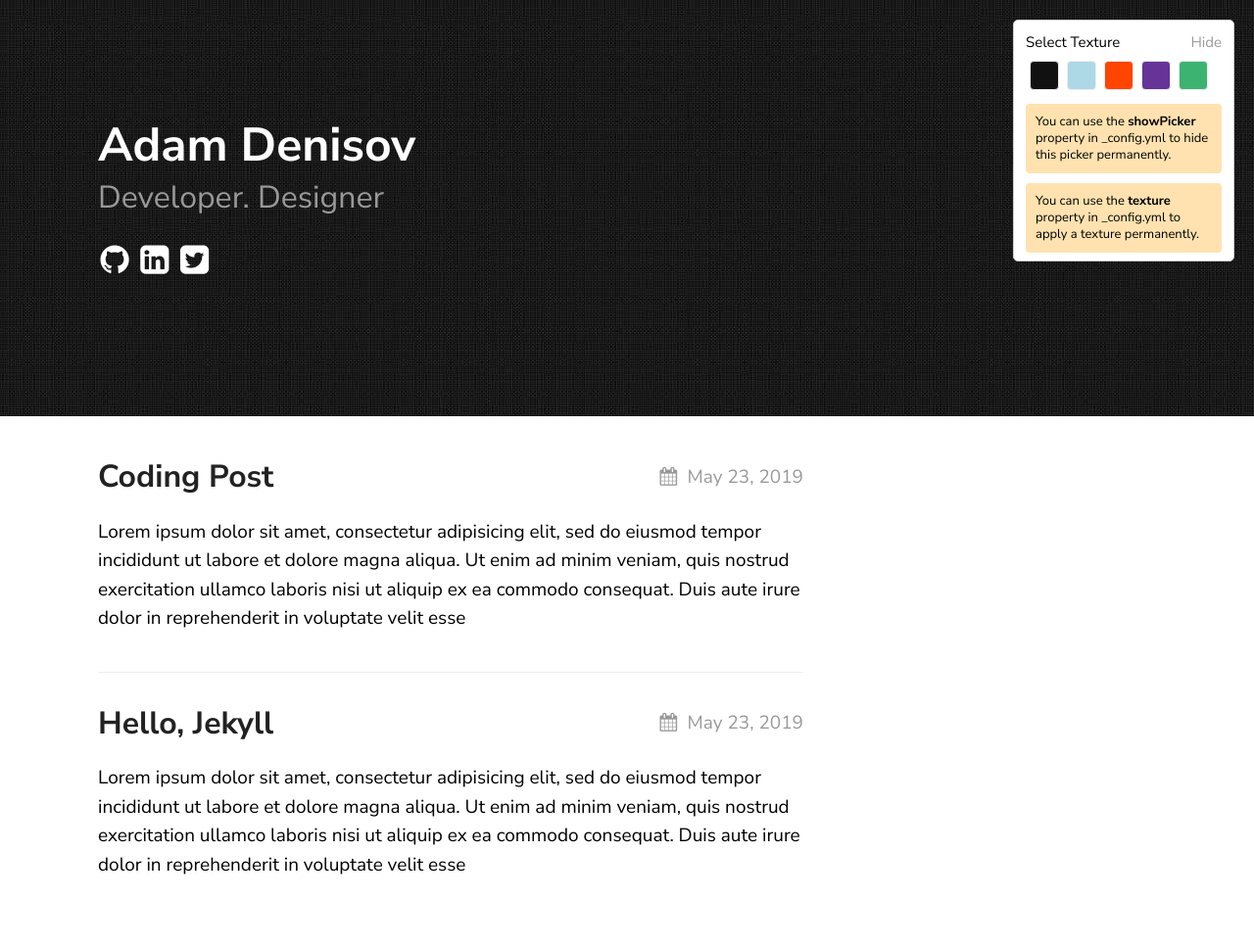
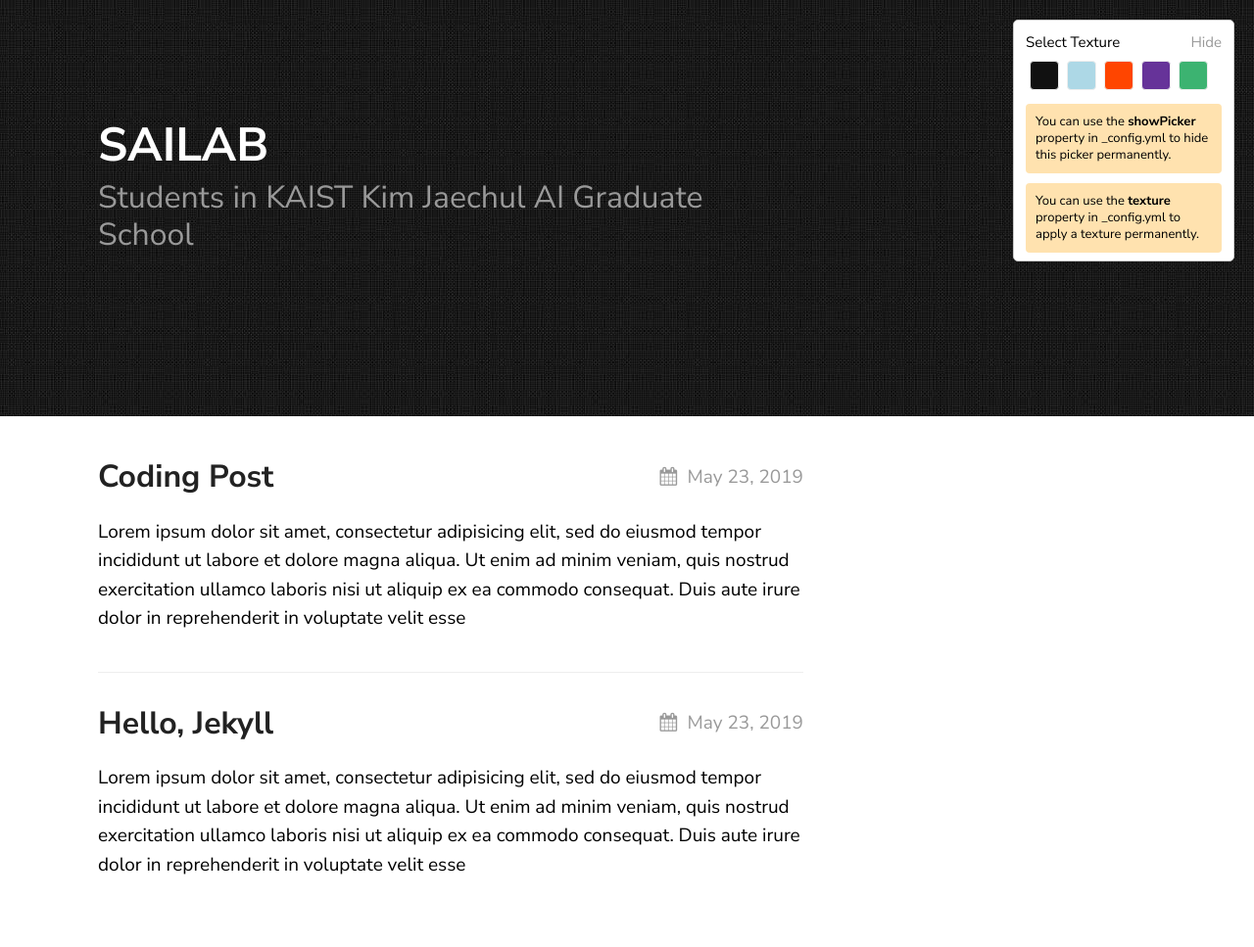
Before and after one commit to sbrblee/SAILAB-freshmen-study.github.io, a Jekyll site: the page built from index.md, in a window 1280 px wide. Shown: the whole page at 98% size. Built offline with Jekyll 4.4.1, drawn with Linux system fonts in a browser that asks for light colours.

Commit message:
24.08.30

```diff
--- a/_config.yml
+++ b/_config.yml
@@ -6,7 +6,7 @@ description: > # this means to ignore newlines until "show_exerpts:"
   line in _config.yml. It will appear in your document head meta (for
   Google search results) and in your feed.xml site description.
 show_excerpts: true # set to true to show excerpts on the homepage
-baseurl: /texture
+# baseurl: /texture
 
 # Minima date format
 # refer to http://shopify.github.io/liquid/filters/date/ if you want to customize this
@@ -15,19 +15,19 @@ sass:
 
 permalink: /posts/:title/
 texture:
-  title: Adam Denisov
-  tagline: Developer. Designer
+  title: SAILAB
+  tagline: Students in KAIST Kim Jaechul AI Graduate School
   date_format: "%b %-d, %Y"
   style: black
   showNav: false
   showPicker: true
 
   # generate social links in footer
-  social_links:
-    twitter: thelehhman
-    github:  thelehhman
-    linkedIn: in/thelehhman
-    rss: rss
+  # social_links:
+  #   twitter: thelehhman
+  #   github:  thelehhman
+  #   linkedIn: in/thelehhman
+  #   rss: rss
 
 
 # If you want to link only specific pages in your header, uncomment
@@ -41,3 +41,5 @@ texture:
 plugins:
   - jekyll-seo-tag
 #  - jekyll-feed
+
+# remote_theme: samarsault/texture
```
Also changed, not shown: 1 other file.
